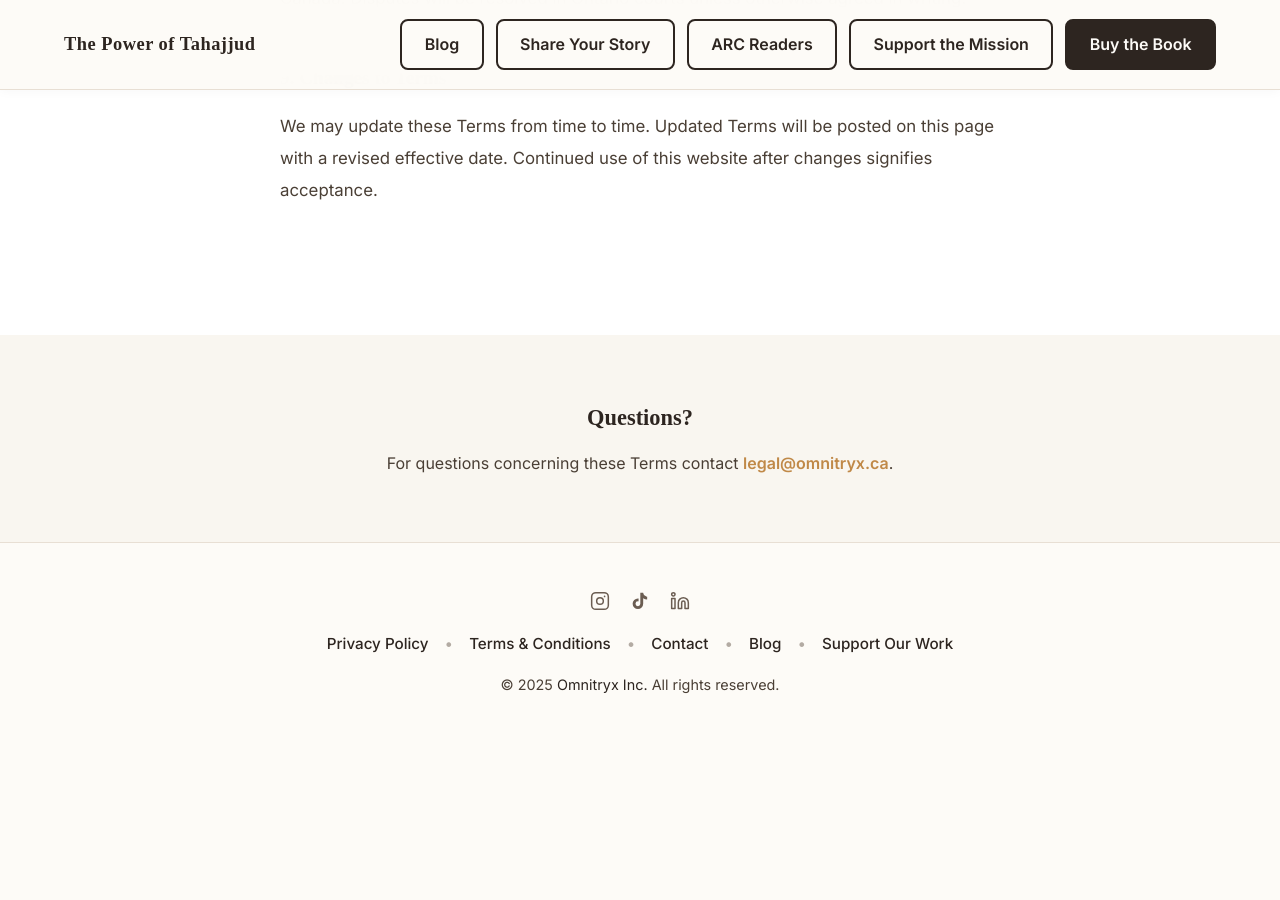
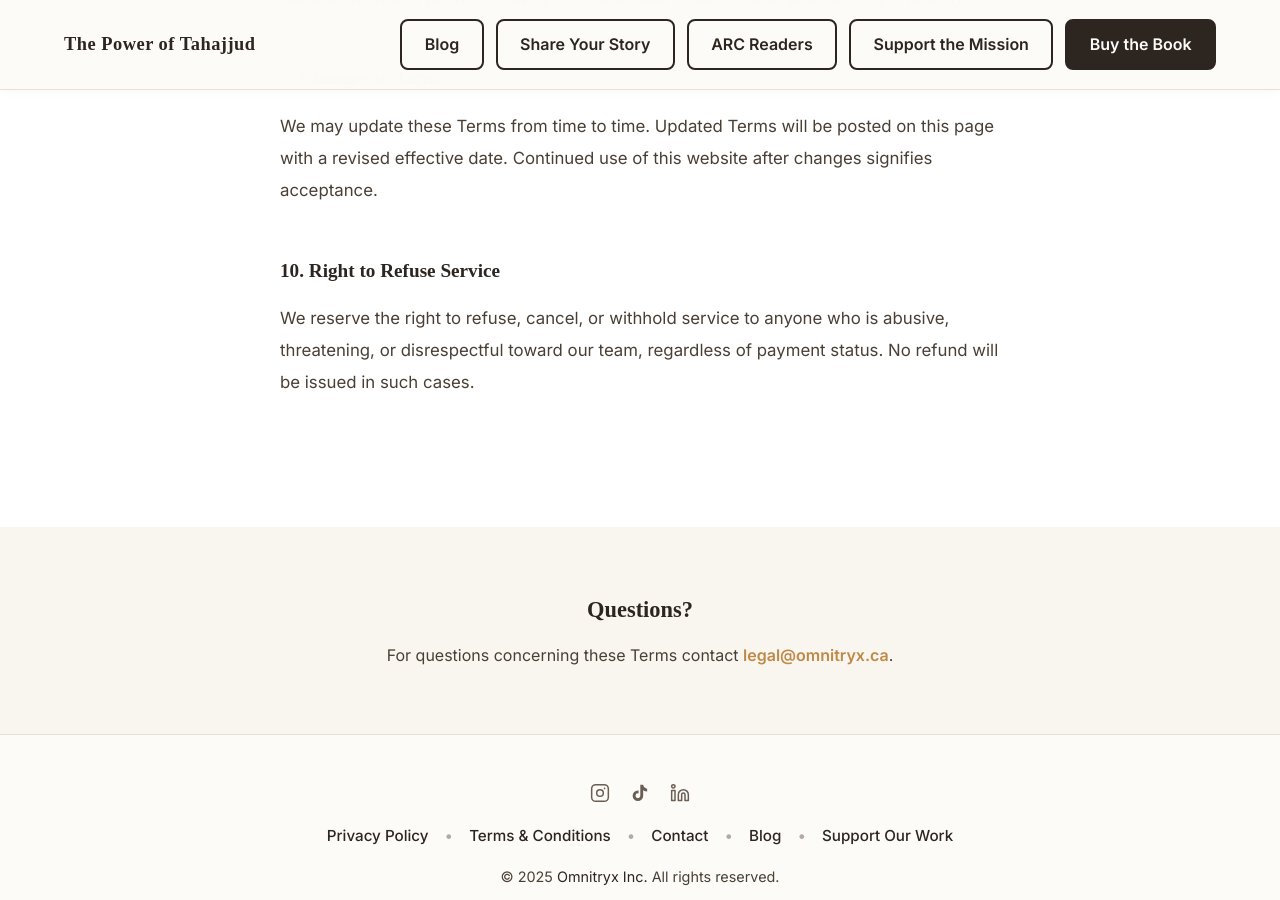
Before and after one commit to Omnitryx-Inc/tahajjud-fe-main, a Jekyll site: the page built from pages/terms-and-conditions.html, in a window 1280 px wide and 900 px high, scrolled down 2180 px. Built offline with Jekyll 4.4.1, drawn with Linux system fonts in a browser that asks for light colours; some web fonts are replaced; before the commit the page ends 2917 px from its top, so only the background shows below that.

Commit message:
adjustments

```diff
--- a/pages/terms-and-conditions.html
+++ b/pages/terms-and-conditions.html
@@ -248,6 +248,17 @@ permalink: /terms-and-conditions/
             </div>
         </div>
 
+        <div class="policy-section">
+            <h2 class="policy-section-title">10. Right to Refuse Service</h2>
+            <div class="policy-text">
+                <p>
+                    We reserve the right to refuse, cancel, or withhold service to anyone who is abusive,
+                    threatening, or disrespectful toward our team, regardless of payment status. No refund
+                    will be issued in such cases.
+                </p>
+            </div>
+        </div>
+
     </div>
 </section>
 
```
